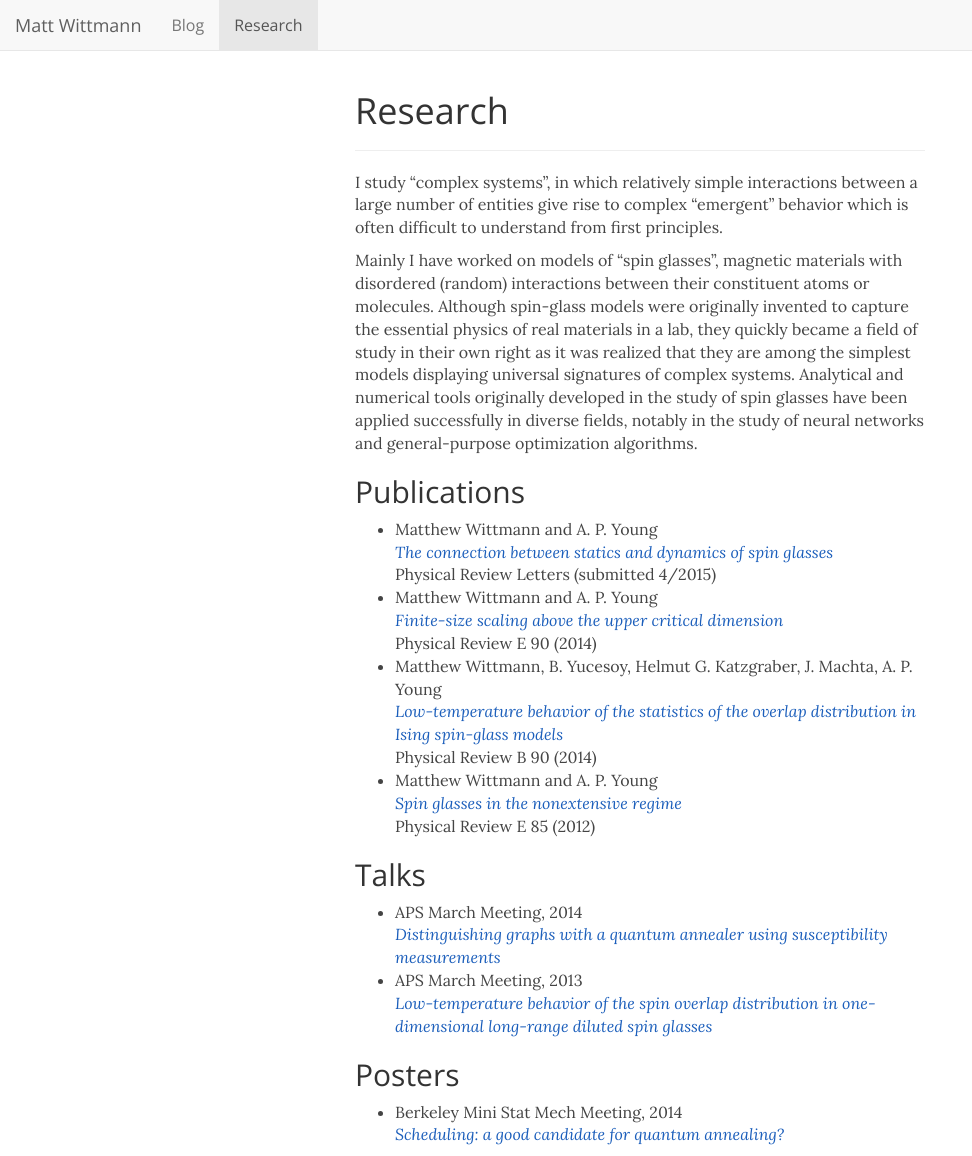
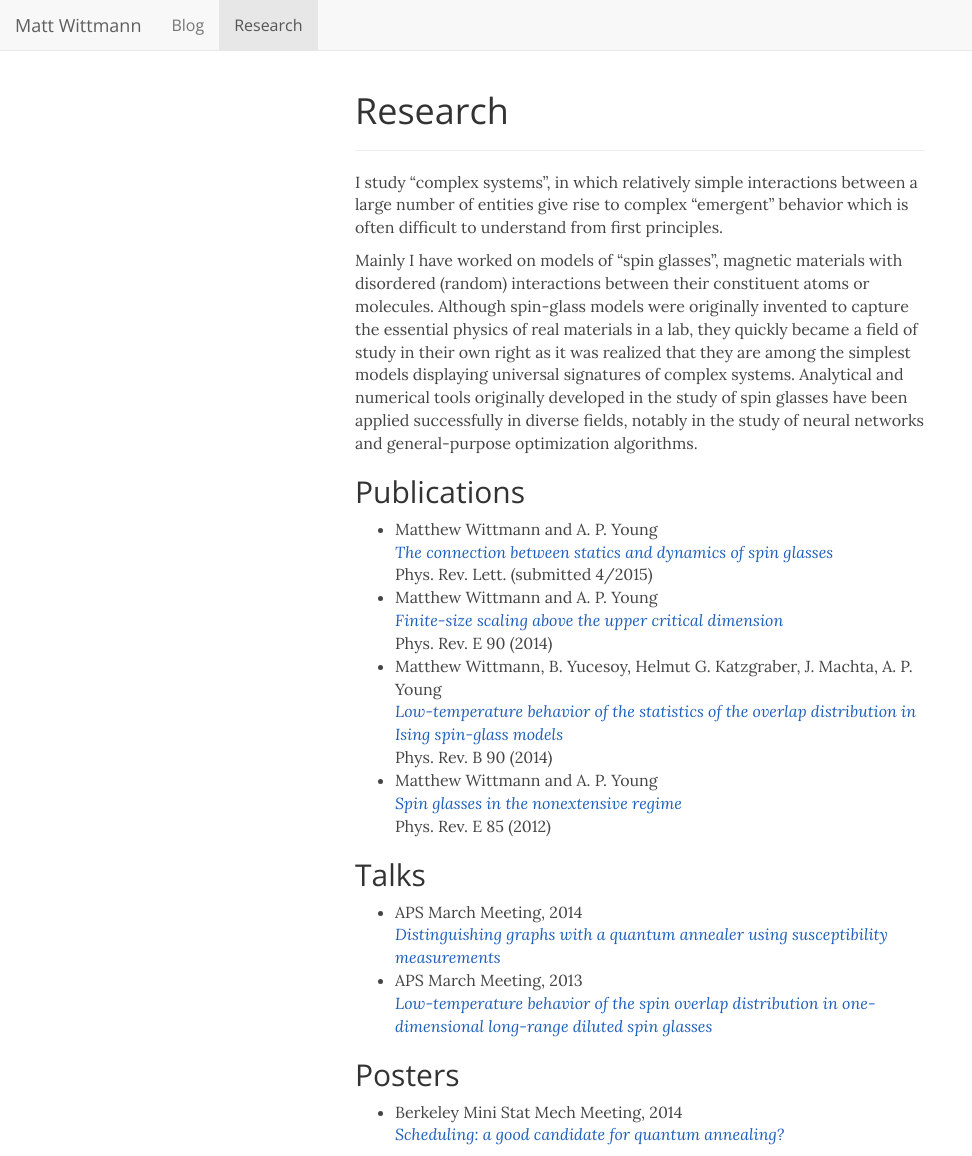
Before and after one commit to mcwitt/mcwitt.github.io, a Jekyll site: the page built from research.md, in a window 1280 px wide. Shown: the whole page, without its empty margins (0-972 px from the left). Built offline with Jekyll 4.4.1, drawn with Linux system fonts in a browser that asks for light colours; nearby versions of some CDN libraries; comment, search, counter and statistics services are not loaded.

Commit message:
Clean research and host files on dropbox.

```diff
--- a/research.md
+++ b/research.md
@@ -29,7 +29,7 @@ general-purpose optimization algorithms.
     <div class="title">The connection between statics and dynamics of spin glasses</div>
     </a>
   </div>
-  <div class="journal">Physical Review Letters (submitted 4/2015)</div>
+  <div class="journal">Phys. Rev. Lett. (submitted 4/2015)</div>
 </li>
 <li>
   <div class="authors">
@@ -40,7 +40,7 @@ general-purpose optimization algorithms.
     Finite-size scaling above the upper critical dimension
     </a>
   </div>
-  <div class="journal">Physical Review E 90 (2014)</div>
+  <div class="journal">Phys. Rev. E 90 (2014)</div>
 </li>
 <li>
   <div class="authors">
@@ -51,7 +51,7 @@ general-purpose optimization algorithms.
     Low-temperature behavior of the statistics of the overlap distribution in Ising spin-glass models
     </a>
   </div>
-  <div class="journal">Physical Review B 90 (2014)</div>
+  <div class="journal">Phys. Rev. B 90 (2014)</div>
 </li>
 <li>
   <div class="authors">
@@ -62,7 +62,7 @@ general-purpose optimization algorithms.
     <div class="title">Spin glasses in the nonextensive regime</div>
     </a>
   </div>
-  <div class="journal">Physical Review E 85 (2012)</div>
+  <div class="journal">Phys. Rev. E 85 (2012)</div>
 </li>
 </ul>
 
@@ -92,7 +92,7 @@ general-purpose optimization algorithms.
 <li>
   <div class="conference">Berkeley Mini Stat Mech Meeting, 2014</div>
   <div class="title">
-    <a href="berkeley2014.pdf">
+    <a href="https://dl.dropboxusercontent.com/u/8639724/berkeley2014.pdf">
     Scheduling: a good candidate for quantum annealing?
     </a>
   </div>
```
